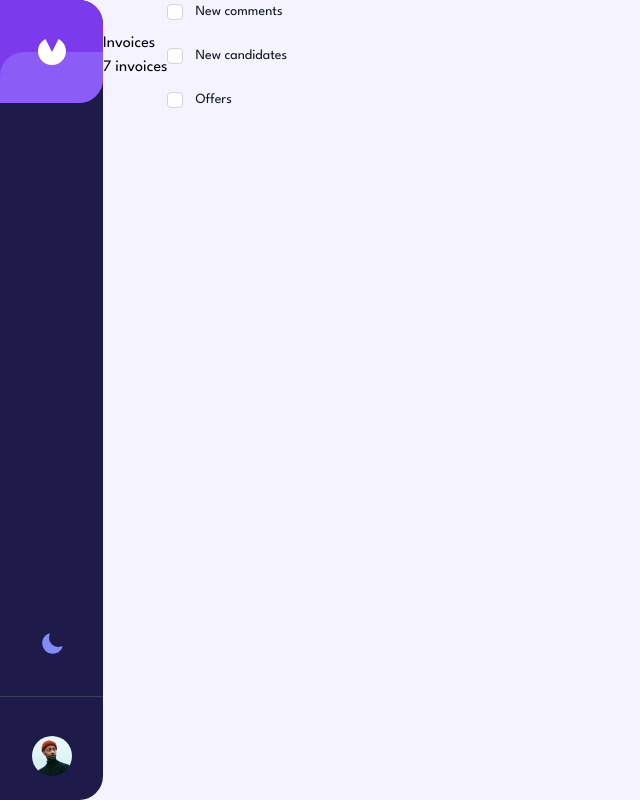
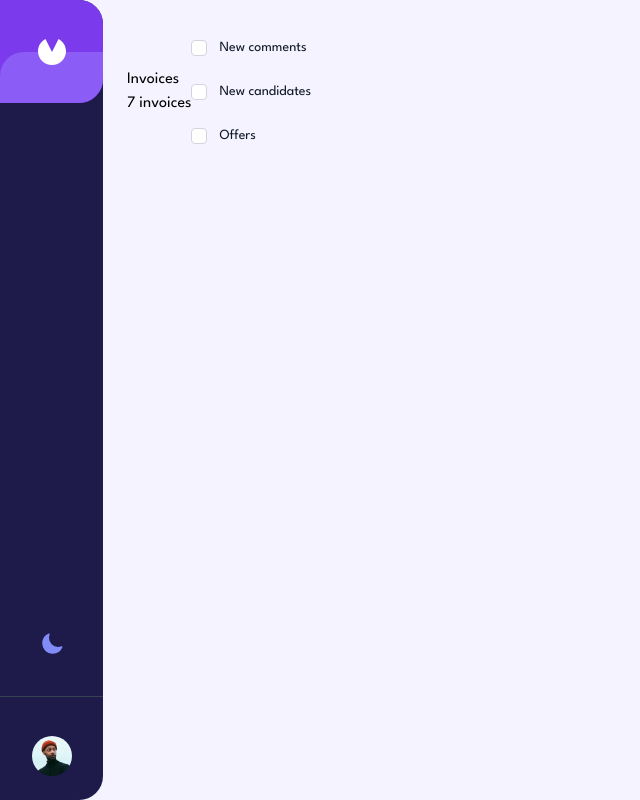
Before and after one commit to DJaye33/invoice-app, a React (Vite) app: page / in a window 1280 px wide. Shown: the whole page, without its empty margins (0-640 px from the left). Built offline with nearby package versions, Linux system fonts and the light colour scheme.

Commit message:
add app main container

```diff
--- a/src/App.tsx
+++ b/src/App.tsx
@@ -1,4 +1,4 @@
-import { AppContainer, AppBar } from "./Components";
+import { AppContainer, AppBar, AppMain } from "./Components";
 import { Home } from "./Components/pages";
 
 function App() {
@@ -6,7 +6,9 @@ function App() {
     <>
       <AppContainer>
         <AppBar />
-        <Home />
+        <AppMain>
+          <Home />
+        </AppMain>
       </AppContainer>
     </>
   );
--- /dev/null
+++ b/src/Components/AppMain/AppMain.tsx
@@ -0,0 +1,9 @@
+type AppMainProps = {
+  children: React.ReactNode;
+};
+
+const AppMain = ({ children }: AppMainProps) => {
+  return <main className="pt-9 px-6">{children}</main>;
+};
+
+export default AppMain;
--- a/src/Components/FilterGroup/FilterGroup.tsx
+++ b/src/Components/FilterGroup/FilterGroup.tsx
@@ -5,7 +5,6 @@ const FilterGroup = () => {
         <h1>Invoices</h1>
         <p>7 invoices</p>
       </div>
-      <div>
       <div>
         <fieldset>
           <legend className="sr-only">Notifications</legend>
@@ -21,10 +20,7 @@ const FilterGroup = () => {
                 />
               </div>
               <div className="ml-3 text-sm leading-6">
-                  <label
-                    htmlFor="comments"
-                    className="font-medium text-gray-900"
-                  >
+                <label htmlFor="comments" className="font-medium text-gray-900">
                   New comments
                 </label>
               </div>
@@ -67,7 +63,6 @@ const FilterGroup = () => {
           </div>
         </fieldset>
       </div>
-      </div>
     </header>
   );
 };
--- a/src/Components/index.ts
+++ b/src/Components/index.ts
@@ -1,2 +1,3 @@
 export { default as AppContainer } from "./AppContainer/AppContainer";
 export { default as AppBar } from "./AppBar/AppBar";
+export { default as AppMain } from "./AppMain/AppMain";
```
Lines whose indentation alone changed are shown as unchanged.
